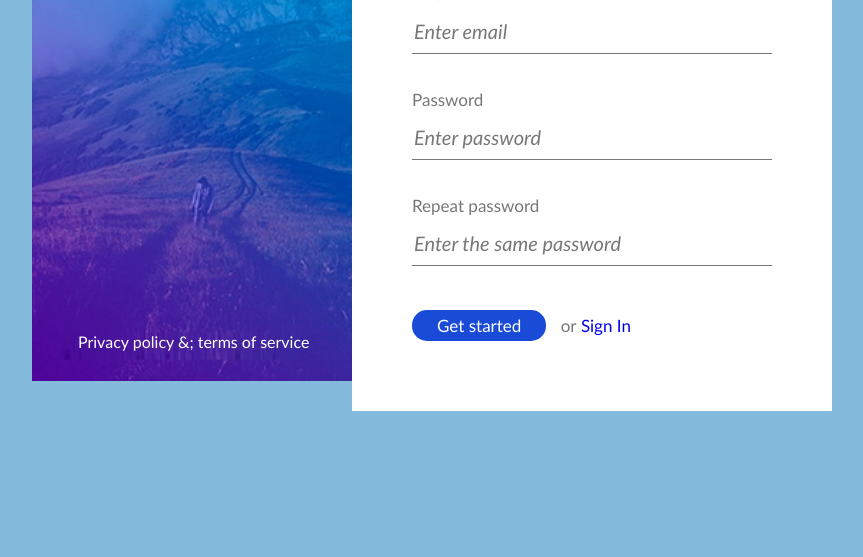
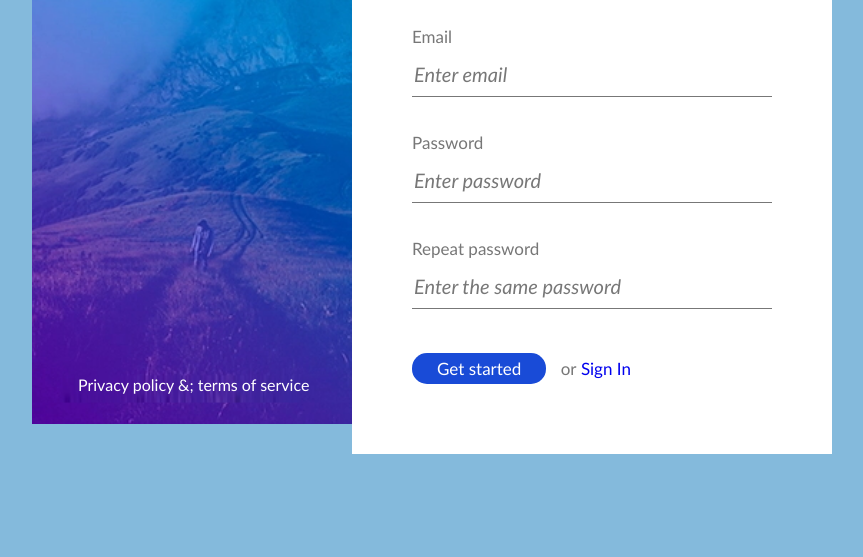
Before and after one commit to brokenfingers/6-sign-up, a website: page index.html in a window 1280 px wide. Shown: the part 243-800 px from the top of the page, without its empty margins (208-1071 px from the left). Drawn offline with Linux system fonts and the light colour scheme.

Commit message:
content centered

```diff
--- a/css/main.css
+++ b/css/main.css
@@ -6,8 +6,10 @@ body *{
     font-family: 'Gill Sans', 'Gill Sans MT', Calibri, 'Trebuchet MS', sans-serif;
 }
 .container {
-    position: relative;
+    position: absolute;
     display: inline-block;
+    top:50%;
+    transform: translateY(-50%);
 
 }
 
@@ -17,8 +19,6 @@ body {
 
 main {
     width: 800px;
-
-    margin-top: 60px;
     display: inline-block;
     margin-left: calc(50% - 400px);
 }
```
